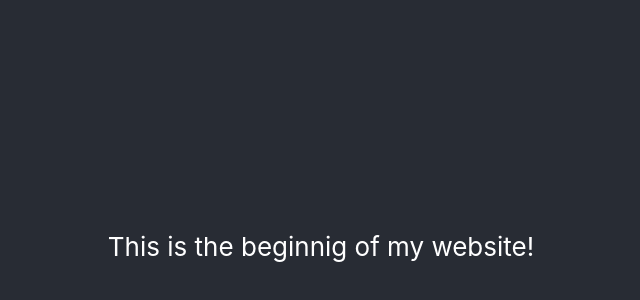
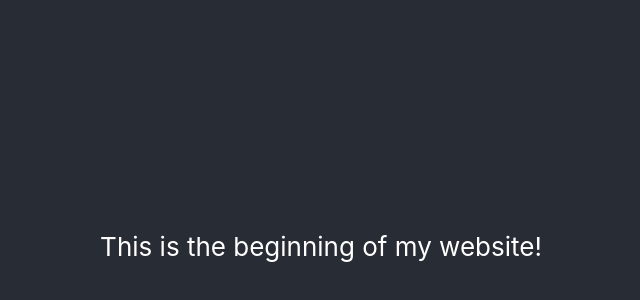
Before and after one commit to PopPaolo/RaspiWS, a React (Create React App) app: page / in a window 1280 px wide. Shown: the part 154-454 px from the top of the page, without its empty margins (319-959 px from the left). Built offline with nearby package versions, Linux system fonts and the light colour scheme.

Commit message:
Flask directory

```diff
--- a/src/App.js
+++ b/src/App.js
@@ -6,7 +6,7 @@ function App() {
     <div className="App">
       <header className="App-header">
 	  <p>
-          This is the beginnig of my website!
+          This is the beginning of my website!
         </p>
       </header>
     </div>
```
Also changed, not shown: src/logo.svg (deleted).
